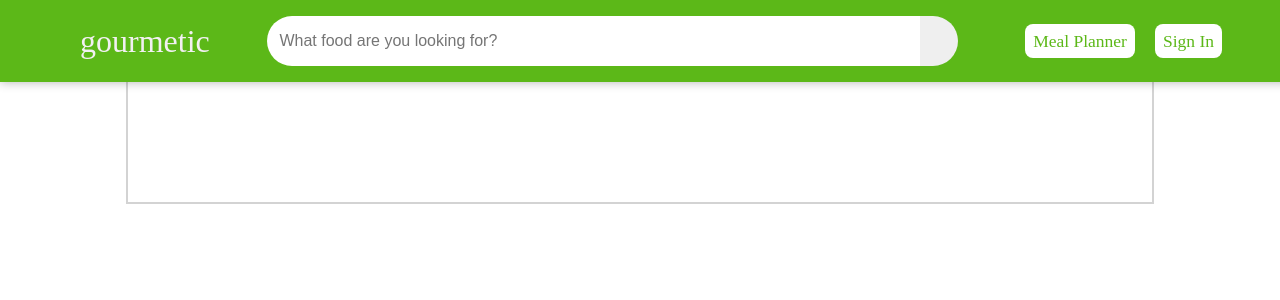
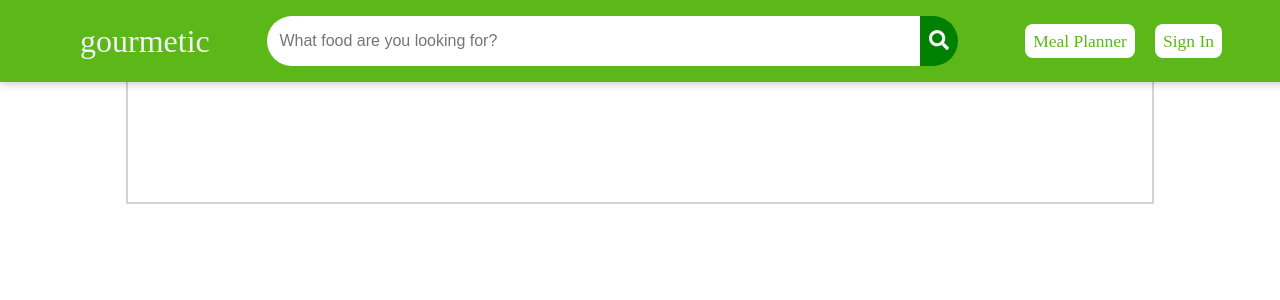
Before and after one commit to nainarazz/gourmetic, a Next.js app: page / in a window 1280 px wide. Shown: the top 300 px of the page. Built offline with nearby package versions, Linux system fonts and the light colour scheme.

Commit message:
added font awesome package for icons

```diff
--- a/package.json
+++ b/package.json
@@ -22,6 +22,9 @@
 	},
 	"homepage": "https://github.com/nainarazz/gourmetic#readme",
 	"dependencies": {
+		"@fortawesome/fontawesome-svg-core": "^1.2.17",
+		"@fortawesome/free-solid-svg-icons": "^5.8.1",
+		"@fortawesome/react-fontawesome": "^0.1.4",
 		"@sentry/integrations": "^5.1.0",
 		"@sentry/node": "^5.1.0",
 		"@zeit/next-typescript": "^1.1.1",
--- a/src/layout/components/header/header.tsx
+++ b/src/layout/components/header/header.tsx
@@ -1,4 +1,6 @@
 import React from 'react';
+import { faSearch as search } from '@fortawesome/free-solid-svg-icons';
+import { FontAwesomeIcon } from '@fortawesome/react-fontawesome';
 import {
 	Button,
 	Container,
@@ -21,7 +23,7 @@
 						placeholder="What food are you looking for?"
 					/>
 					<button type="submit">
-						<i />
+						<FontAwesomeIcon icon={search} />
 					</button>
 				</SearchBar>
 				<ButtonsContainer>
--- a/src/layout/components/header/styles.tsx
+++ b/src/layout/components/header/styles.tsx
@@ -70,5 +70,6 @@
 		border-radius: 0 2.18rem 2.18rem 0;
 		cursor: pointer;
 		font-size: 1.25rem;
+		background: #008000;
 	}
 `;
```
Also changed, not shown: 1 other file (tests, documents, lock files or other folders).
